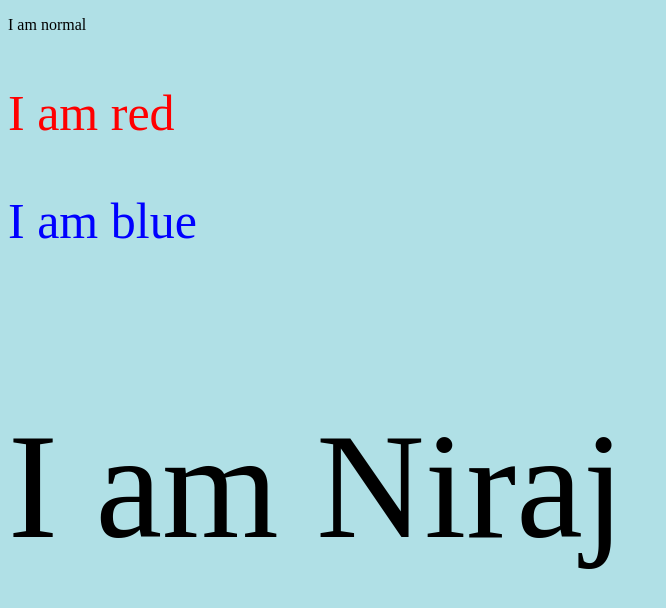
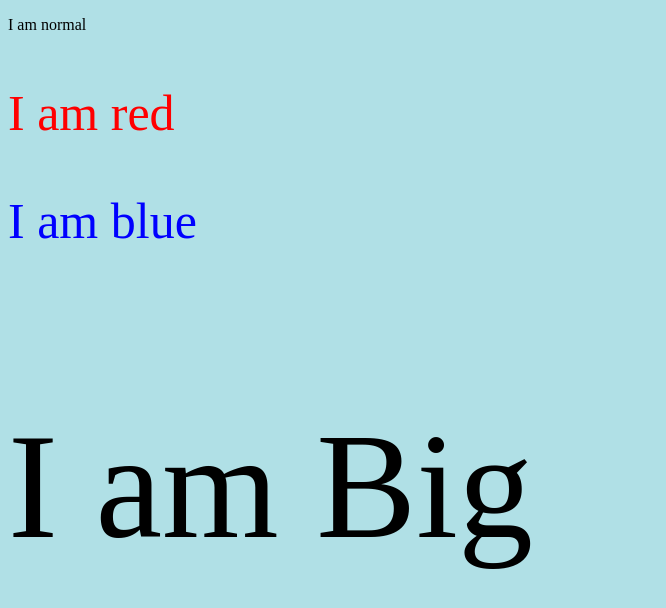
Before and after one commit to suraj401/circleci_project, a plain HTML site: page index.html in a window 1280 px wide. Shown: the whole page, without its empty margins (0-666 px from the left). Drawn offline with Linux system fonts and the light colour scheme.

Commit message:
index.html changes

```diff
--- a/index.html
+++ b/index.html
@@ -5,7 +5,7 @@
 <p>I am normal</p>
 <p style="color:red;font-size:50px;">I am red</p>
 <p style="color:blue;font-size:50px;">I am blue</p>
-<p style="font-size:150px;">I am Niraj</p>
+<p style="font-size:150px;">I am Big</p>
 
 </body>
 </html>
```
